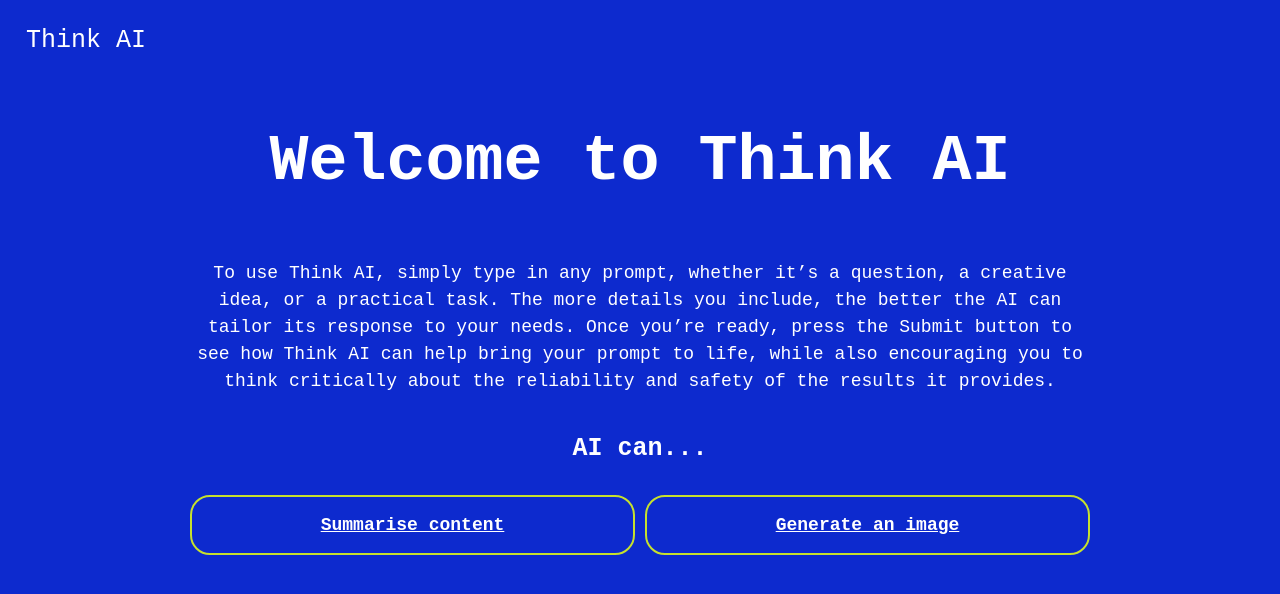
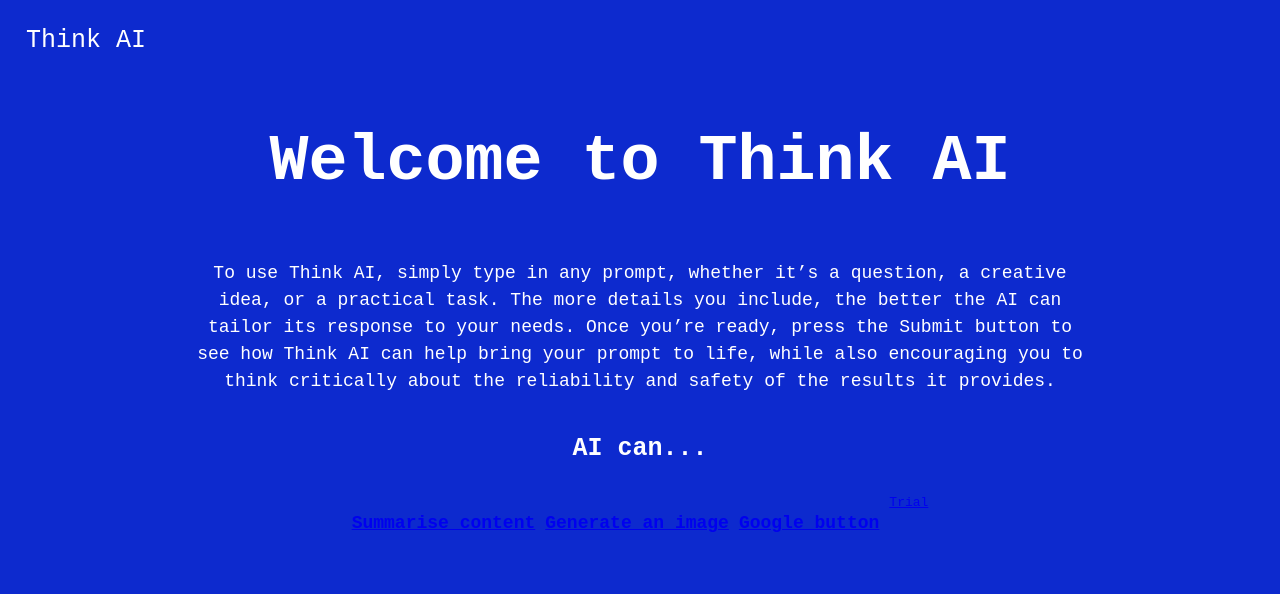
Before and after one commit to neontribe/think-ai, a Next.js app: page / in a window 1280 px wide. Shown: the top 594 px of the page. Built offline with nearby package versions, Linux system fonts and the light colour scheme.

Commit message:
import global style and create basic button

```diff
--- a/src/app/components/Chat.jsx
+++ b/src/app/components/Chat.jsx
@@ -105,8 +105,8 @@ export default function Chat({ apiEndpoint, modelType }) {
                     >
                       <path
                         stroke="currentColor"
-                        strokeLineCap="round"
-                        strokeLineJoin="round"
+                        strokeLinecap="round"
+                        strokeLinejoin="round"
                         strokeWidth="2"
                         d="m9 5 7 7-7 7"
                       />
--- a/src/app/components/OffsiteLinkButton.js
+++ b/src/app/components/OffsiteLinkButton.js
@@ -1,11 +1,17 @@
 import React from 'react'
 
-const  OffsiteLinkButtons = ({href, children, onclick}) => {
+const  OffsiteLinkButtons = ({href, children, onClick, className}) => {
     return (
+        <a
         href={href}
-        onclick={onclick}
-        className={}
+        target="_blank"
+        rel="noopener noreferrer"
+        onClick={onClick}
+        className={`px-4 py2 bg-green-500 text-white roundend-lg ${className}`}
+        >
+            {children}
+        </a>
+    );
+};
 
-
-    )
-}
+export default OffsiteLinkButtons;
--- /dev/null
+++ b/src/app/globals.css
@@ -0,0 +1,3 @@
+@tailwind base;
+@tailwind components;
+@tailwind utilities;
--- a/src/app/layout.js
+++ b/src/app/layout.js
@@ -1,4 +1,5 @@
-import './page.css'
+// import './page.css';
+import './globals.css'
 import Link from "next/link";
 
 export const metadata = {
--- a/src/app/page.css
+++ b/src/app/page.css
@@ -71,13 +71,13 @@ header {
   margin-top: 2rem;
 }
 
-.options-container > a {
+/* .options-container > a {
   flex-grow: 1;
   width: 100%;
   border: solid rgb(198, 225, 45) 2px;
   border-radius: 20px;
   color: white;
-}
+} */
 
 .options-container > a:hover {
   background: rgb(198, 225, 45);
--- a/src/app/page.js
+++ b/src/app/page.js
@@ -1,4 +1,6 @@
 import "./page.css";
+import Link from "next/link";
+import OffsiteLinkButtons from './components/OffsiteLinkButton';
 
 export default function Home() {
   return (
@@ -19,6 +21,10 @@ export default function Home() {
           <a href="/generate-image">
             <h3>Generate an image</h3>
           </a>
+          <a href="https://www.google.co.uk/?client=safari&channel=mac_bm">
+          <h3>Google button</h3>
+          </a>
+          <OffsiteLinkButtons href="trial link button">Trial</OffsiteLinkButtons>
         </div>
       </div>
     </div>
```
